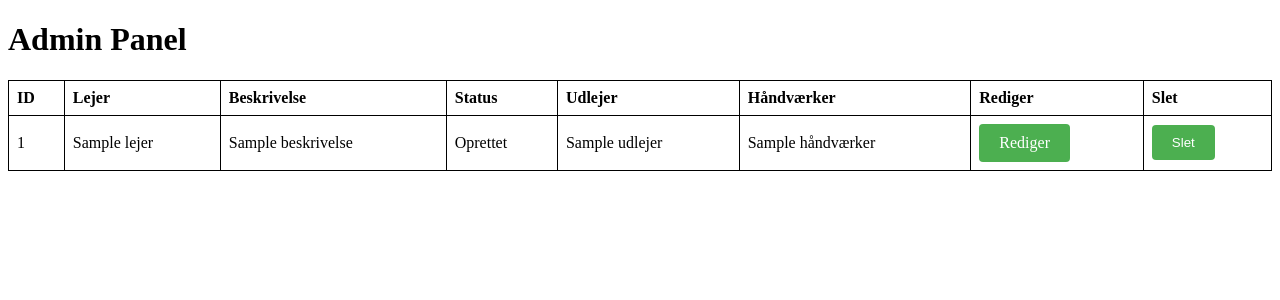
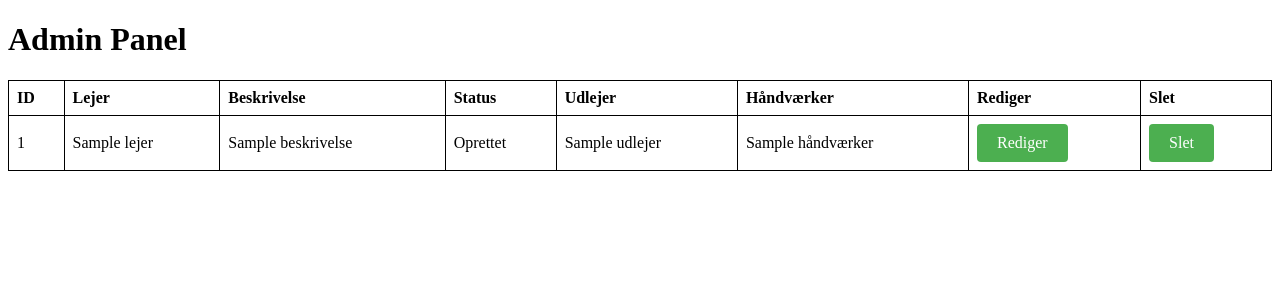
Before and after one commit to bbb36845/SAPUTicket, a Flask app: template templates/admin.html in a window 1280 px wide. Shown: the top 300 px of the page. Run offline with Flask 3, Linux system fonts and the light colour scheme; the template is opened without the code that fills it: most values are stand-ins (such as "Sample title", 1, 10 or a date in 2020).

Commit message:
opdateret admin

```diff
--- a/templates/admin.html
+++ b/templates/admin.html
@@ -24,6 +24,8 @@
             text-decoration: none; /* Ingen understregning (vigtigt for links) */
             display: inline-block; /* Tillad bredde/højde/padding */
             border-radius: 4px;   /* Afrundede hjørner (valgfrit) */
+            font-size: 16px;      /* Samme skriftstørrelse */
+            font-family: inherit;  /* Arv font fra parent (body) */
         }
 
         /* Styling ved hover (valgfrit) */
```
